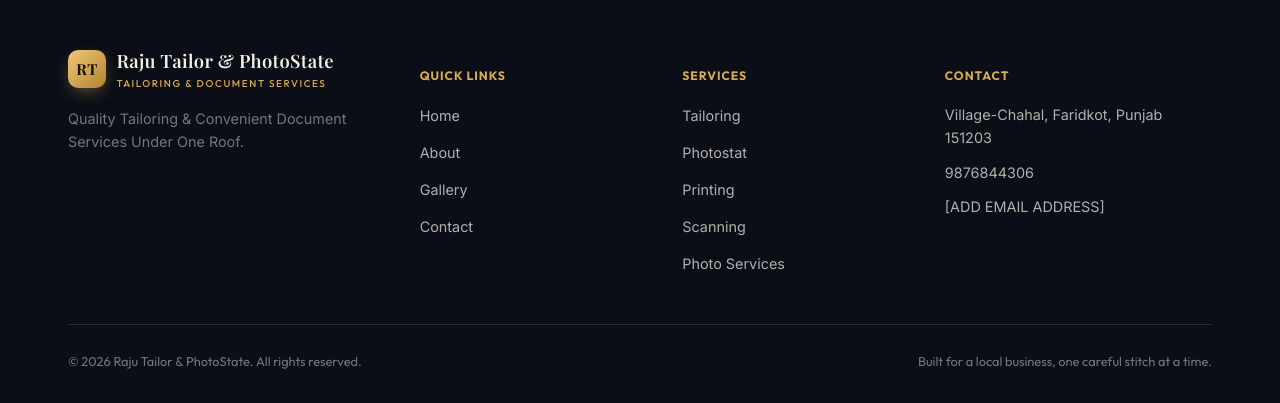
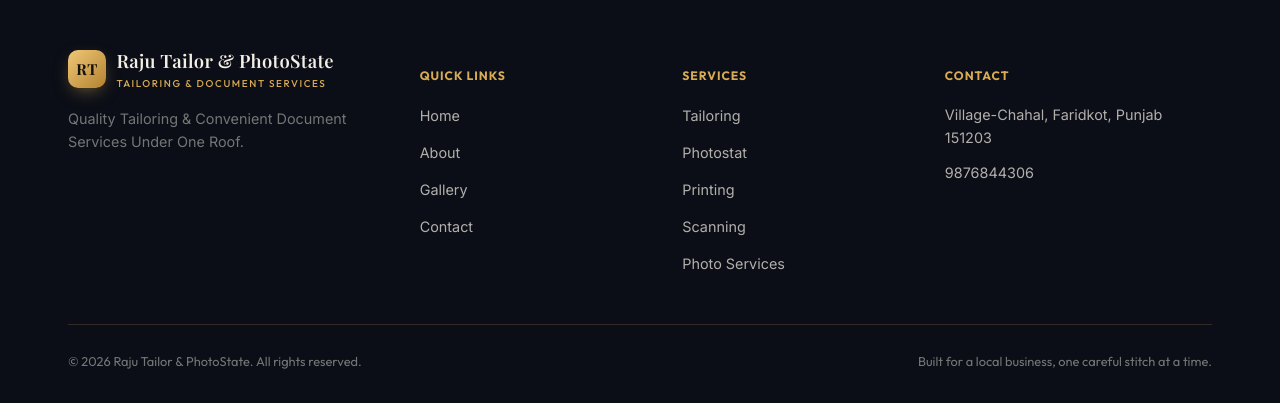
Before and after one commit to chjat901-crypto/raju-tailor-photostate, a Flask app: page / in a window 1280 px wide. Shown: the part 5576-5979 px from the top of the page. Run offline with Flask 3, Linux system fonts and the light colour scheme.

Commit message:
Update index.html
Em

```diff
--- a/templates/index.html
+++ b/templates/index.html
@@ -304,7 +304,6 @@
         <ul>
           <li><p>{{ business.address }}</p></li>
           <li><p>{{ business.phone_display }}</p></li>
-          <li><p>{{ business.email }}</p></li>
         </ul>
       </div>
     </div>
```
